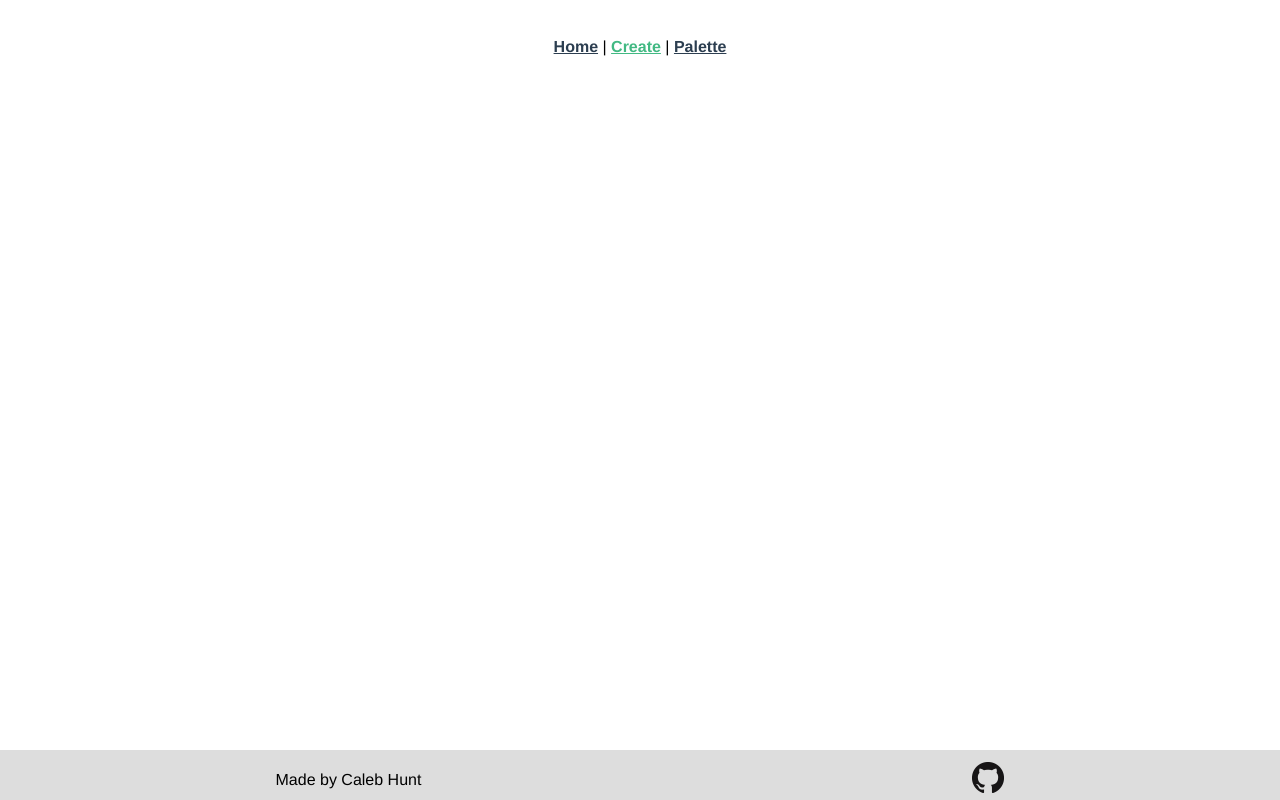
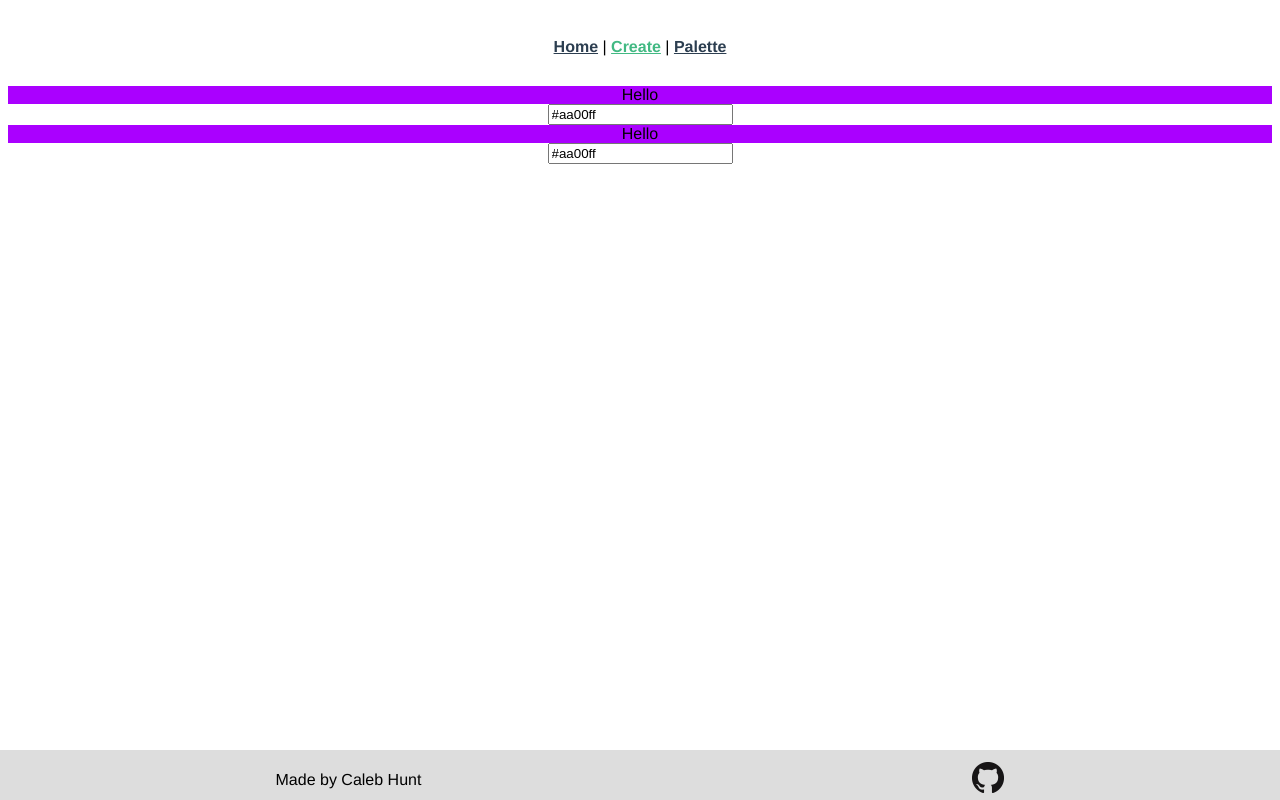
Before and after one commit to CalebJohnHunt/vue-creative, a Vue app: page /create in a window 1280 px wide. Built offline with nearby package versions, Linux system fonts and the light colour scheme.

Commit message:
Bare bones creation

```diff
--- a/src/views/Create.vue
+++ b/src/views/Create.vue
@@ -1,11 +1,34 @@
 <template>
     <div class='content'>
+        <div class='swatch' v-for='color in this.colors' :key='color.id'>
+            <div class='color' :style='styleBackgroundColor(color.color)'>Hello</div>
+            <input type='text' v-model='color.color' />
+        </div>
     </div>
 </template>
 
 <script>
 export default {
     name: 'Create',
+    data: () => {
+        return {
+            colors: [
+                        {
+                            id: 1,
+                            color: '#aa00ff',
+                        },
+                        {
+                            id: 2,
+                            color: '#aa00ff'
+                        }
+                    ],
+        }
+    },
+    methods: {
+        styleBackgroundColor(c) {
+            return 'background-color: ' + c;
+        },
+    }
 }
 </script>
 
```
